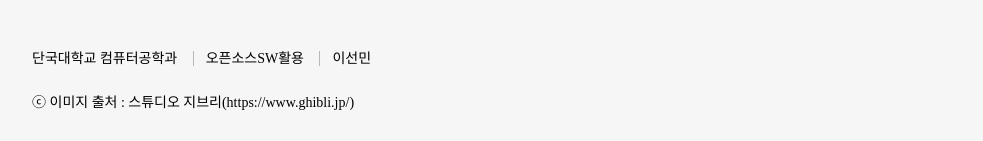
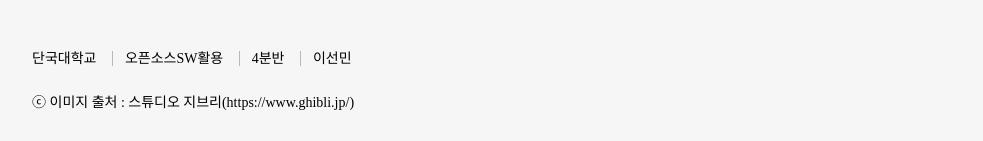
Before and after one commit to sssuunnnm/Mid-Term-Project, a plain HTML site: page index.html in a window 1280 px wide. Shown: the part 593-734 px from the top of the page, without its empty margins (128-1111 px from the left). Drawn offline with Linux system fonts and the light colour scheme; a web font is replaced by a local one.

Commit message:
내용 수정
txt 수정

```diff
--- a/index.html
+++ b/index.html
@@ -62,8 +62,9 @@
         <div class = "FooterSection">
           <div class = 'test'>
             <div class = "developer">
-                <span> 단국대학교 컴퓨터공학과 </span>
+                <span> 단국대학교 </span>
                 <span> 오픈소스SW활용 </span>
+                <span> 4분반 </span>
                 <span> 이선민 </span>
             </div>
 
```
Also changed, not shown: info.html (+0 -3 lines).
